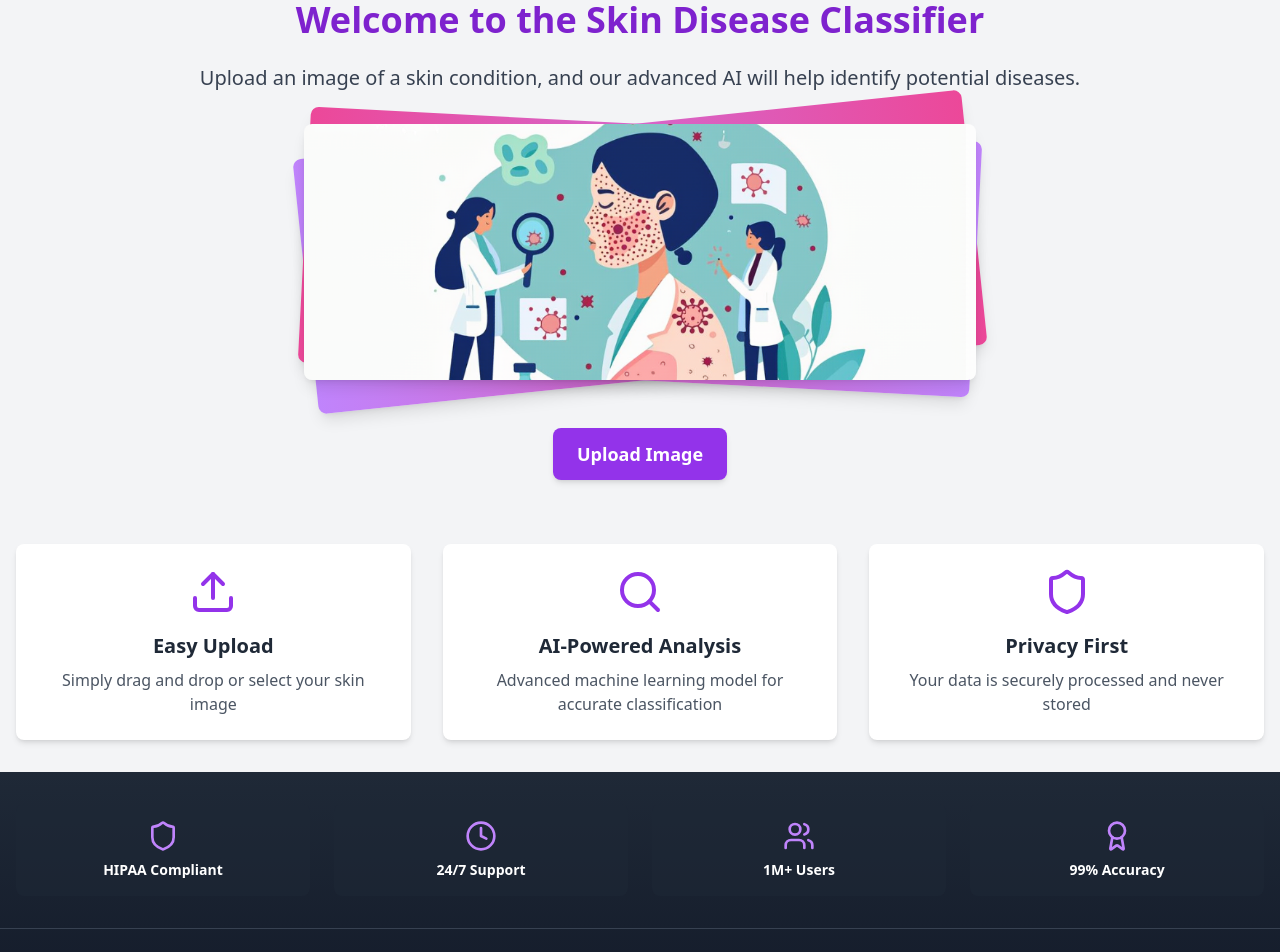
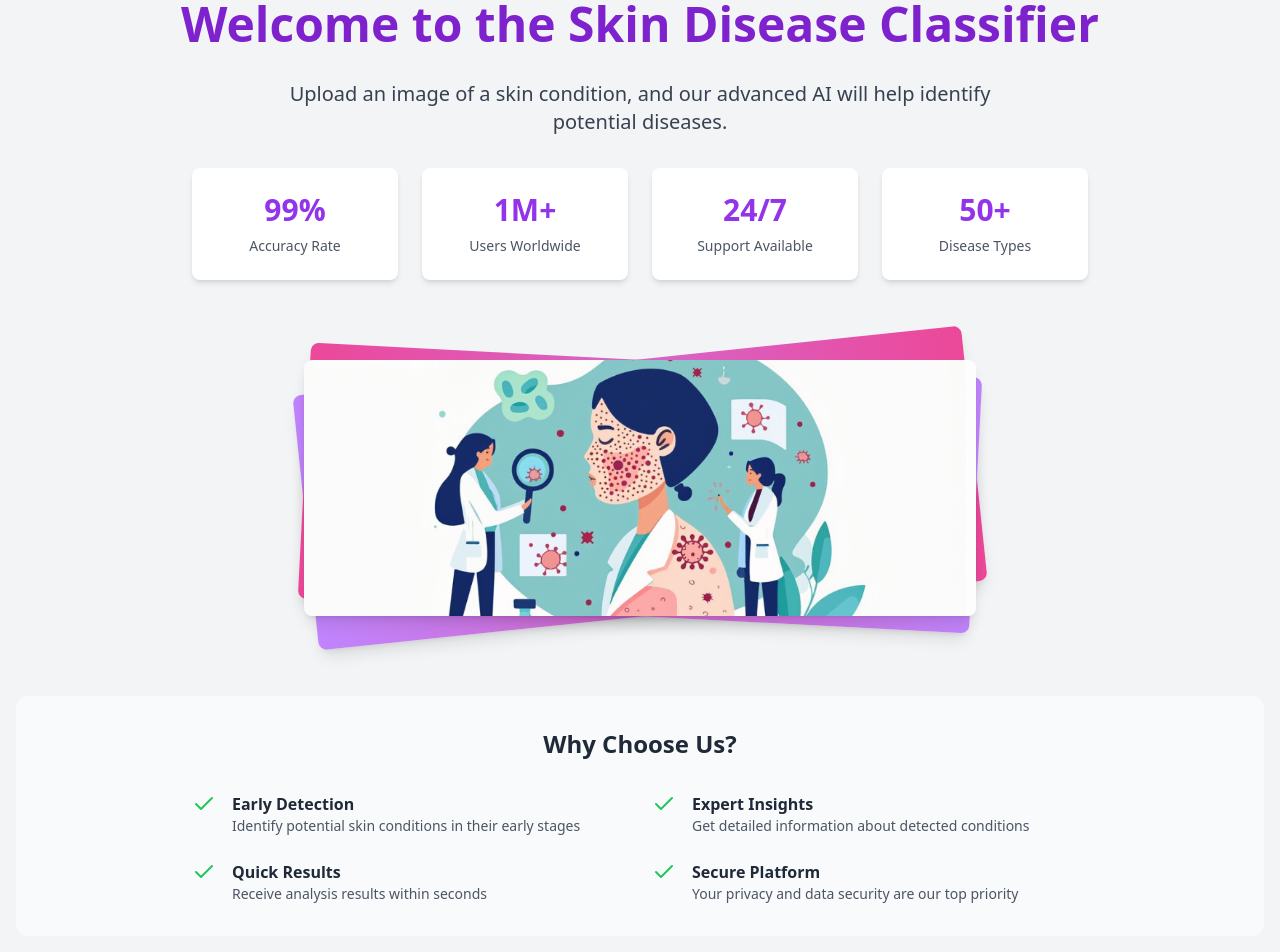
Before and after one commit to HassanMehmood413/MalamaAI, a Next.js app in the folder Frontend/: page / in a window 1280 px wide. Shown: the part 120-1072 px from the top of the page. Built offline with nearby package versions, Linux system fonts and the light colour scheme.

Commit message:
Update Home.tsx

```diff
--- a/Frontend/components/Home.tsx
+++ b/Frontend/components/Home.tsx
@@ -1,16 +1,29 @@
 'use client'
 
 import { motion } from 'framer-motion'
-import { Upload, Search, Shield } from 'lucide-react'
+import { Upload, Search, Shield, Brain, Activity, Users, Award, ArrowRight, Check } from 'lucide-react'
 import Link from 'next/link'
 import photo from '../svgs/front.png'
-
 
 interface HomeProps {
   setActiveSection: (section: string) => void
 }
 
 export default function Home({ setActiveSection }: HomeProps) {
+  const stats = [
+    { number: '99%', label: 'Accuracy Rate' },
+    { number: '1M+', label: 'Users Worldwide' },
+    { number: '24/7', label: 'Support Available' },
+    { number: '50+', label: 'Disease Types' }
+  ]
+
+  const benefits = [
+    { title: 'Early Detection', description: 'Identify potential skin conditions in their early stages' },
+    { title: 'Expert Insights', description: 'Get detailed information about detected conditions' },
+    { title: 'Quick Results', description: 'Receive analysis results within seconds' },
+    { title: 'Secure Platform', description: 'Your privacy and data security are our top priority' }
+  ]
+
   const features = [
     { icon: Upload, title: 'Easy Upload', description: 'Simply drag and drop or select your skin image' },
     { icon: Search, title: 'AI-Powered Analysis', description: 'Advanced machine learning model for accurate classification' },
@@ -19,17 +32,39 @@ export default function Home({ setActiveSection }: HomeProps) {
 
   return (
     <motion.div
-      className="text-center"
+      className="text-center space-y-20"
       initial={{ opacity: 0 }}
       animate={{ opacity: 1 }}
       transition={{ duration: 0.5 }}
     >
-      <h2 className="text-4xl font-bold text-purple-700 dark:text-purple-400 mb-6">Welcome to the Skin Disease Classifier</h2>
-      <p className="text-xl text-gray-700 dark:text-gray-300 mb-8">
-        Upload an image of a skin condition, and our advanced AI will help identify potential diseases.
-      </p>
+      {/* Hero Section */}
+      <div className="space-y-8">
+        <h2 className="text-4xl md:text-5xl font-bold text-purple-700 dark:text-purple-400">
+          Welcome to the Skin Disease Classifier
+        </h2>
+        <p className="text-xl text-gray-700 dark:text-gray-300 max-w-3xl mx-auto">
+          Upload an image of a skin condition, and our advanced AI will help identify potential diseases.
+        </p>
+
+        {/* Stats Section */}
+        <motion.div
+          className="grid grid-cols-2 md:grid-cols-4 gap-6 max-w-4xl mx-auto mt-12"
+          initial={{ opacity: 0, y: 20 }}
+          animate={{ opacity: 1, y: 0 }}
+          transition={{ delay: 0.2 }}
+        >
+          {stats.map((stat, index) => (
+            <div key={index} className="bg-white dark:bg-gray-800 p-6 rounded-lg shadow-md">
+              <h3 className="text-3xl font-bold text-purple-600 dark:text-purple-400">{stat.number}</h3>
+              <p className="text-gray-600 dark:text-gray-400 text-sm mt-2">{stat.label}</p>
+            </div>
+          ))}
+        </motion.div>
+      </div>
+
+      {/* Image Section */}
       <motion.div
-        className="relative mx-auto w-full max-w-2xl h-64 mb-12"
+        className="relative mx-auto w-full max-w-2xl h-64"
         initial={{ y: 20, opacity: 0 }}
         animate={{ y: 0, opacity: 1 }}
         transition={{ delay: 0.2, duration: 0.5 }}
@@ -42,23 +77,52 @@ export default function Home({ setActiveSection }: HomeProps) {
           className="absolute inset-0 w-full h-full object-cover rounded-lg shadow-lg"
         />
       </motion.div>
+
+      {/* Benefits Section */}
+      <motion.div
+        className="bg-gray-50 dark:bg-gray-800 rounded-xl p-8"
+        initial={{ opacity: 0, y: 20 }}
+        animate={{ opacity: 1, y: 0 }}
+        transition={{ delay: 0.3 }}
+      >
+        <h3 className="text-2xl font-bold text-gray-800 dark:text-white mb-8">Why Choose Us?</h3>
+        <div className="grid grid-cols-1 md:grid-cols-2 gap-6 max-w-4xl mx-auto">
+          {benefits.map((benefit, index) => (
+            <div key={index} className="flex items-start space-x-4">
+              <div className="flex-shrink-0">
+                <Check className="w-6 h-6 text-green-500" />
+              </div>
+              <div className="text-left">
+                <h4 className="font-semibold text-gray-800 dark:text-white">{benefit.title}</h4>
+                <p className="text-gray-600 dark:text-gray-400 text-sm">{benefit.description}</p>
+              </div>
+            </div>
+          ))}
+        </div>
+      </motion.div>
+
+      {/* Upload Button */}
       <motion.div
         initial={{ opacity: 0, y: 20 }}
         animate={{ opacity: 1, y: 0 }}
-        transition={{ delay: 0.4, duration: 0.5 }}
+        transition={{ delay: 0.4 }}
       >
         <Link href="#upload" passHref>
           <motion.button
             onClick={() => setActiveSection('upload')}
-            className="bg-purple-600 text-white py-3 px-6 rounded-lg font-semibold text-lg hover:bg-purple-700 transition-colors duration-200 shadow-md"
+            className="bg-purple-600 text-white py-3 px-8 rounded-full font-semibold text-lg hover:bg-purple-700
+                       transition-colors duration-200 shadow-md inline-flex items-center space-x-2"
             whileHover={{ scale: 1.05 }}
             whileTap={{ scale: 0.95 }}
           >
-            Upload Image
+            <span>Get Started Now</span>
+            <ArrowRight className="w-5 h-5" />
           </motion.button>
         </Link>
       </motion.div>
-      <div className="grid grid-cols-1 md:grid-cols-3 gap-8 mt-16">
+
+      {/* Features Section */}
+      <div className="grid grid-cols-1 md:grid-cols-3 gap-8">
         {features.map((feature, index) => (
           <motion.div
             key={index}
```
